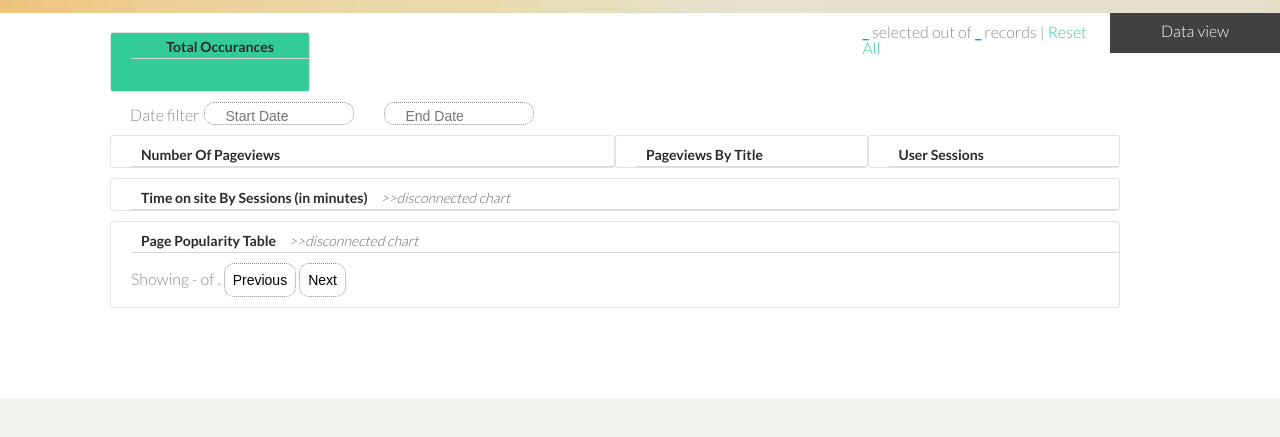
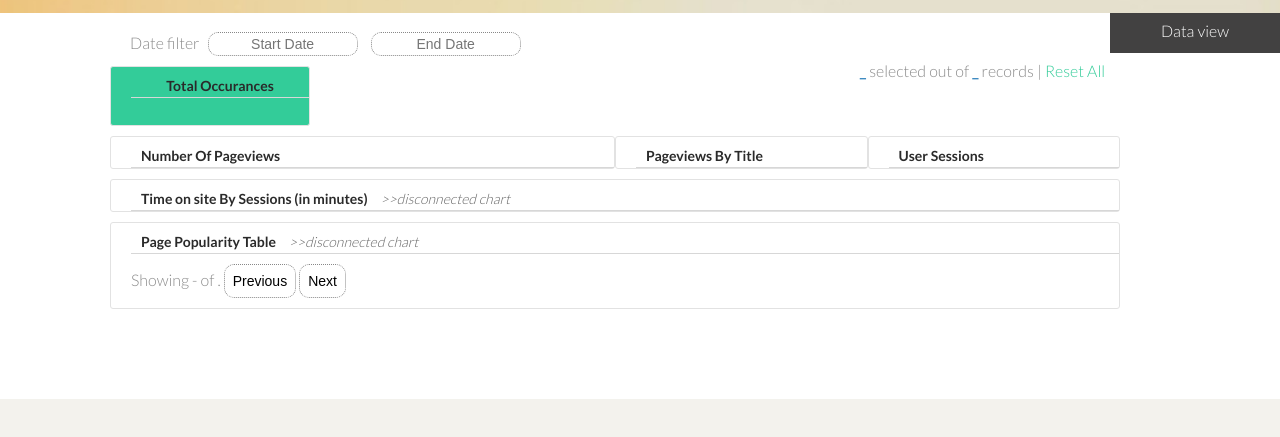
Before and after one commit to saleemkce/visual, a plain HTML site: page frontend/analytics/index.html in a window 1280 px wide. Shown: the part 47-484 px from the top of the page. Drawn offline with Linux system fonts and the light colour scheme.

Commit message:
Added clear date filter for date picker in analytics view

```diff
--- a/frontend/analytics/css/stylenew.css
+++ b/frontend/analytics/css/stylenew.css
@@ -357,3 +357,9 @@ table.ui-visual-table th {
     padding-left: 10px;
     font-style: italic;
 }
+
+.date-picker-custom-ui {
+   width: 150px !important;
+   text-align:center;
+   padding: 3px;
+}
--- a/frontend/analytics/index.html
+++ b/frontend/analytics/index.html
@@ -53,37 +53,41 @@
 		<div id="page" style="margin-top:-61px;">
 
 			<div class="container">
+				<!-- Date picker element -->
 				<div class="row">
+					<div class="8u">
+						<span style="margin-right:5px;">Date filter</span>
+						<input type="text" id="datepickerPageEntry" placeholder="Start Date" class="date-picker-custom-ui" />
+						<input type="text" id="datepickerPageExit" placeholder="End Date" class="date-picker-custom-ui" style="margin-left:10px;" />
+					</div>
+				</div>
+
+				<div class="row">
+					<div class="3u chart-wrapper" id="total-views">
+						<div class="chart-title">
+							<strong>Total Occurances</strong>
+						</div>
+					</div>
+
+					<div class="4u"></div>
+
+					<div class="5u dc-data-count dc-chart" id="row-selection" style="text-align: right;">
+						<span class="filter-count">_</span> selected out of <span class="total-count">_</span> records |
+						<span>
+							<a id="resetAll" href="javascript:dc.filterAll();dc.redrawAll();"><font color="#33CC99">Reset All</font></a>
+						</span>
+					</div>
+
+					<!-- <div class="2u chart-wrapper">
+						<div class="chart-title">
+					</div> -->
 					<!-- <div class="2u chart-wrapper" style="background-color: #33CC99; height: 60px;">
 						<div class="chart-title"></div>
 					</div>
 					<div class="2u">
 						<div> <span> &nbsp</span></div>
 					</div> -->
-					<div class="2u chart-wrapper" id="total-views">
-						<div class="chart-title">
-							<strong>Total Occurances</strong>
-						</div>
-					</div>
-					<!-- <div class="2u chart-wrapper">
-						<div class="chart-title">
-					</div> -->
-
-					<div class="3u dc-data-count dc-chart" id="row-selection">
-						<span class="filter-count">_</span> selected out of <span class="total-count">_</span> records |
-						<span>
-							<a href="javascript:dc.filterAll();dc.redrawAll();"><font color="#33CC99">Reset All</font></a>
-						</span>
-					</div>
 				</div>
-
-				<div class="row">
-					<span style="margin-right:5px;">Date filter</span>
-					<input type="text" id="datepickerPageEntry" placeholder="Start Date" style="width: 150px !important;" />
-					<span style="margin-left:10px;"></span>
-					<input type="text" id="datepickerPageExit" placeholder="End Date" style="width: 150px !important;" />
-				</div>
-
 
 				<div class="row">
 					<div class="6u chart-wrapper"  id="date-chart">
--- a/frontend/analytics/js/dashboard.js
+++ b/frontend/analytics/js/dashboard.js
@@ -511,14 +511,13 @@ function recentSessionsChart(data) {//console.log(data);
 
 
 
-
 /**
  * Datepicker configuration
  *	https://api.jqueryui.com/datepicker/
  */
 $(document).ready(function() {
-	var startDate=null,
-		endDate=null;
+	var startDate = null,
+		endDate = null;
 
 	$("#datepickerPageEntry, #datepickerPageExit").datepicker({
 	    autoSize: true,
@@ -526,7 +525,7 @@ $(document).ready(function() {
 	    changeYear: true,
 	    dateFormat: 'yy-mm-dd',
 	    showAnim: 'fold',
-	    showButtonPanel: true,
+	    //showButtonPanel: true,
 
 	    onSelect: function(date) {
 
@@ -542,4 +541,14 @@ $(document).ready(function() {
     		}
 		},
 	});
+
+	$('#resetAll').on('click', function() {
+		//clear date filters
+		$('#datepickerPageEntry').val('');
+        $('#datepickerPageExit').val('');
+        startDate = null;
+        endDate = null;
+
+        makeRequest();
+	});
 });
```
